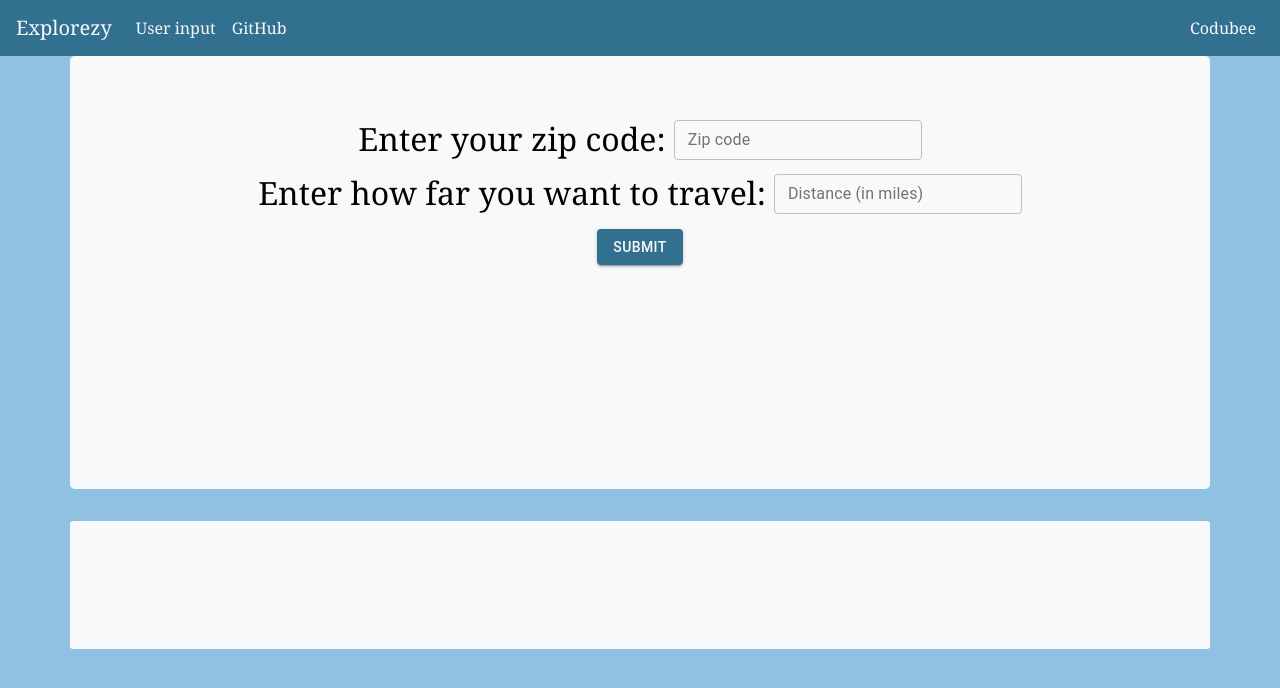
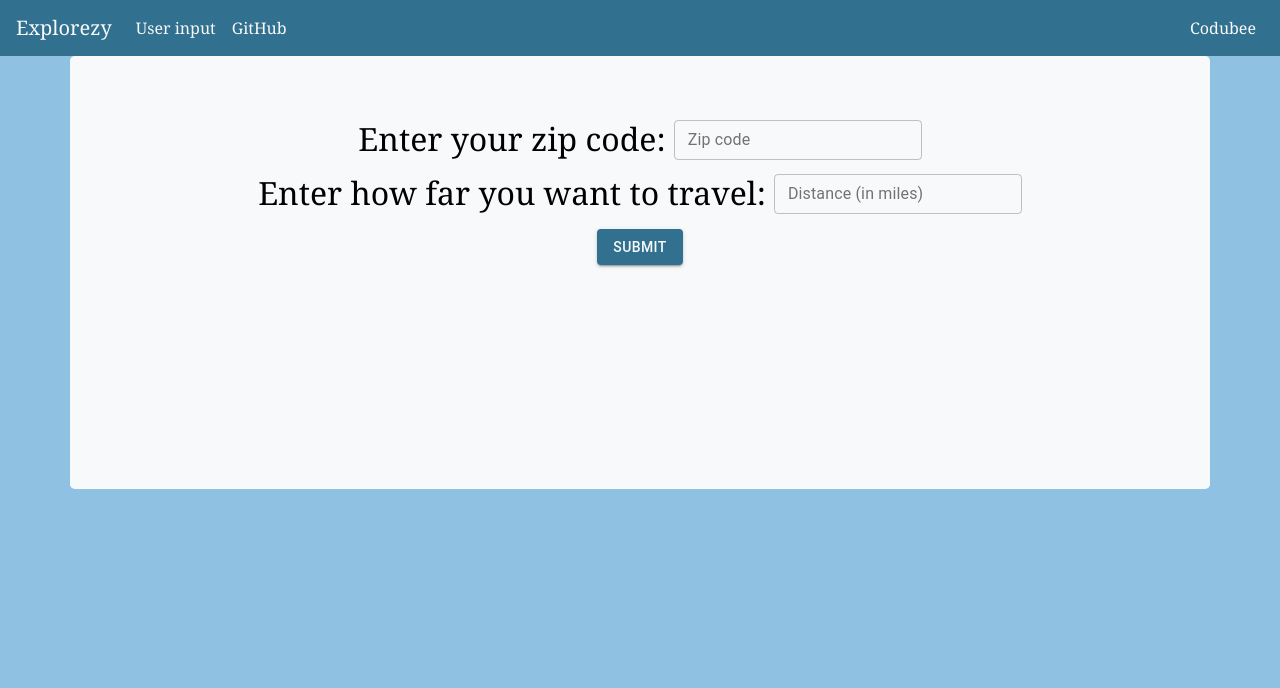
Before and after one commit to Codubee/ExploreCitiesTTH4-6, a React (Create React App) app in the folder frontend/: page /userinput in a window 1280 px wide. Shown: the top 688 px of the page. Built offline with nearby package versions, Linux system fonts and the light colour scheme.

Commit message:
removed cities from userinput page

```diff
--- a/frontend/src/components/UserInput/UserInput.js
+++ b/frontend/src/components/UserInput/UserInput.js
@@ -1,12 +1,10 @@
 import React from 'react'
 import Zipcode from './Zipcode/Zipcode'
-import Cities from './Cities/Cities'
 
 function UserInput(){
     return(
       <>
         <Zipcode/>
-        <Cities />
       </>
     )
 }
```
